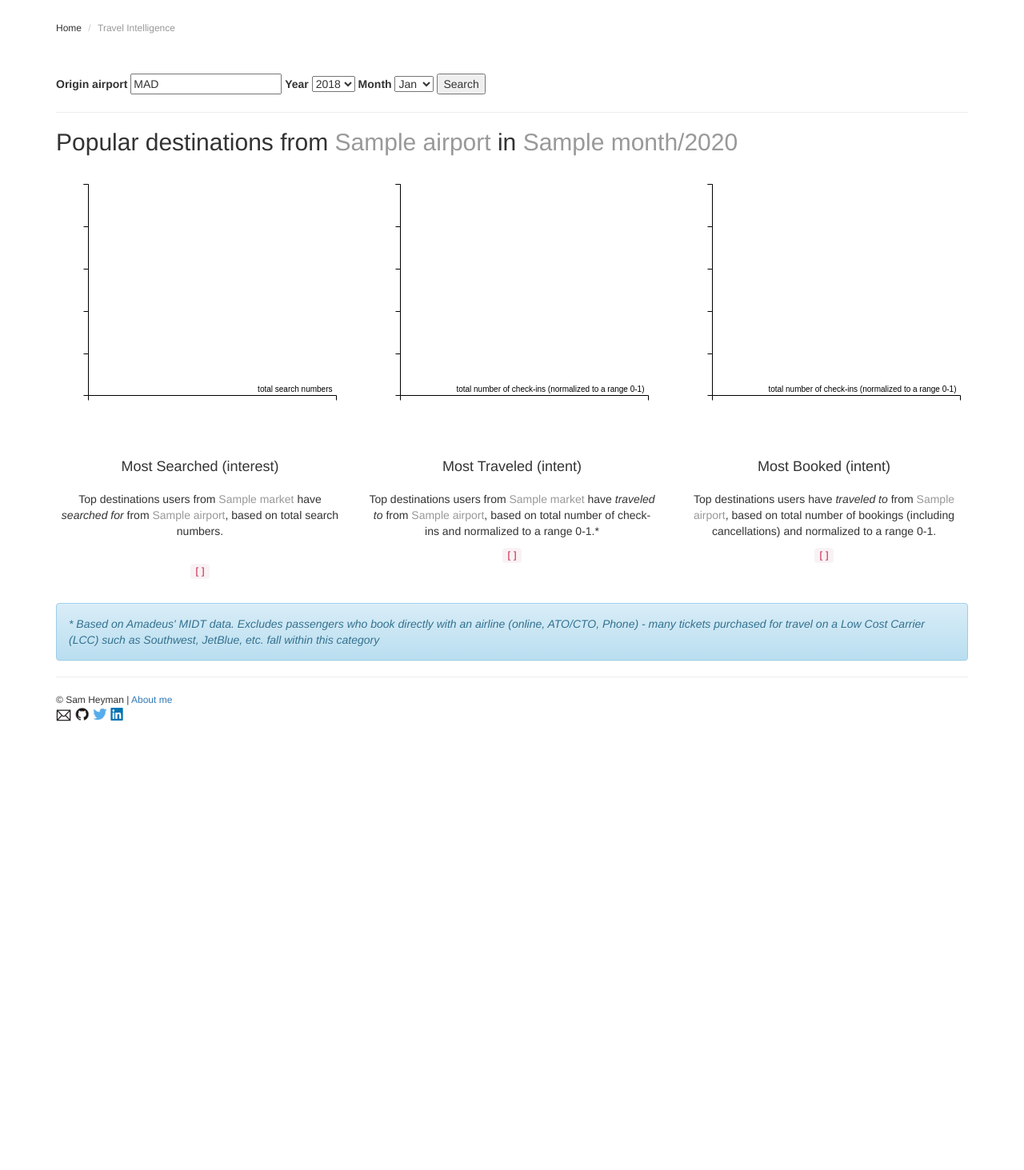
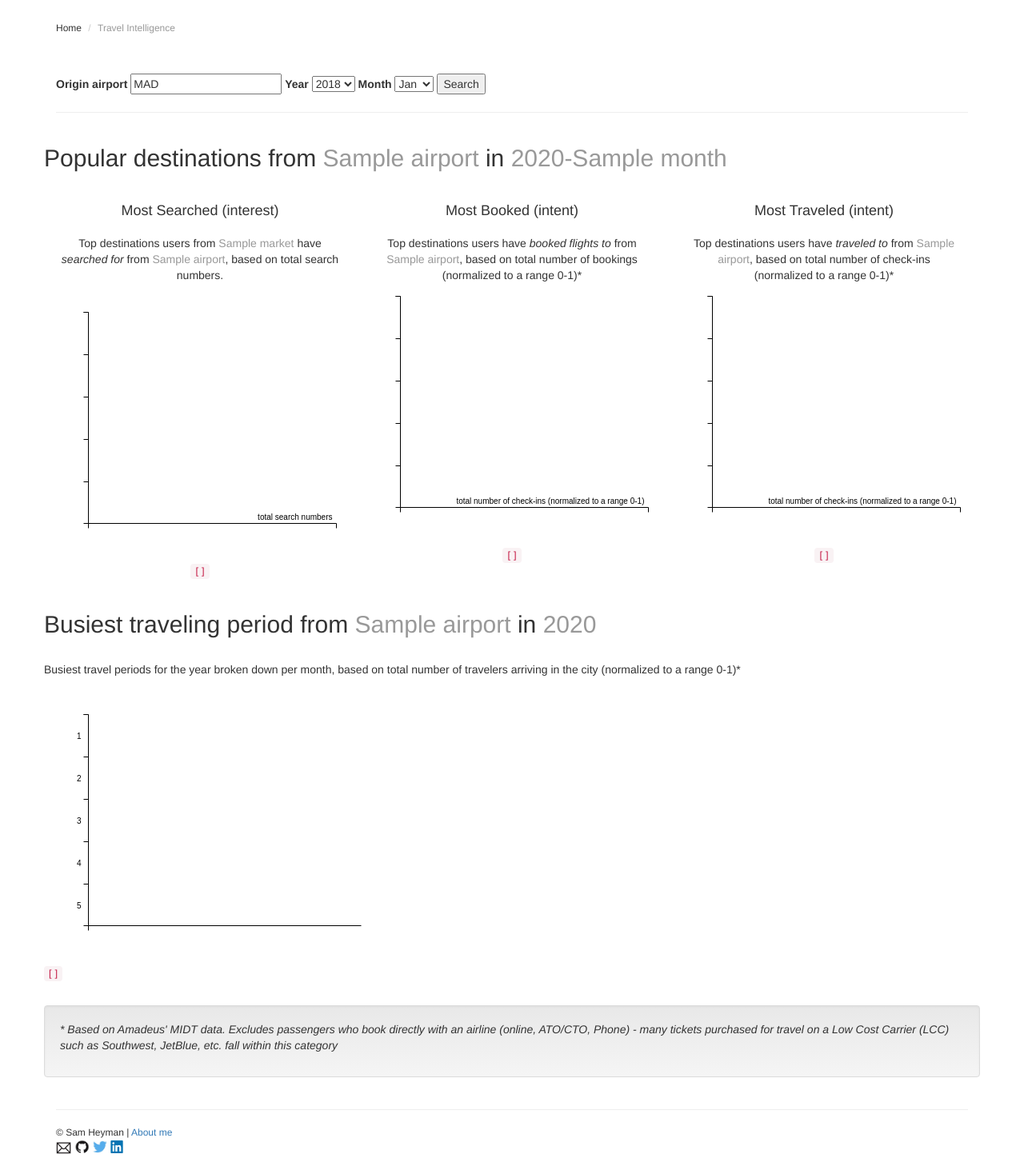
Before and after one commit to samheyman/travel-apis, a Django app: template flights/templates/flights/routes.html in a window 1280 px wide. Shown: the part 51-1514 px from the top of the page at 80% size. Before the commit the page ends 953 px from the top, so only its background shows below. Run offline with Django 3.2, Linux system fonts and the light colour scheme; tables that the repository leaves empty hold one stand-in row (values such as "Sample post"); the template is opened without the code that fills it: values that come from a table or form of the project are taken from there, most other values are stand-ins (such as "Sample title", 1, 10 or a date in 2020); some libraries are stand-ins or nearby versions.

Commit message:
add Busiest Travel Period graph

```diff
--- a/flights/templates/flights/routes.html
+++ b/flights/templates/flights/routes.html
@@ -27,53 +27,59 @@
         {{ form.month }}
         <button type="submit" class="" style="position:relative;top:0;">Search</button>
       </form>
+      <hr>
+
       {% if error_message %}
-
       <div class="alert alert-danger" style="margin-top:20px;">
         Invalid origin or no data available.
       </div>
 
       {% else %}
-      <hr>
-        <h2>Popular destinations from <span class="destinations-results">{{ airport }}</span> in <span class="destinations-results">{{ month }}/{{ year }}</span></h2>
-        <br>
        <!-- Search form -->
        <div class="row">
+        <h2>Popular destinations from <span class="destinations-results">{{ airport }}</span> in <span class="destinations-results">{{ year }}-{{month}}</span></h2>
 
         <div class="col-md-4" style="text-align: center">
-          <div id="destinations_most_searched_chart"></div>
-
             <h4>Most Searched (interest)</h4>
             <p>Top destinations users from <span class="destinations-results">{{ market }}</span> have <em>searched for</em> from <span class="destinations-results">{{ airport }}</span>, based on total search numbers.</p><br/>
+            <div id="destinations_most_searched_chart"></div>
             <code>{{ most_searched_data.xs|safe }}</code>
         </div>
-<!-- col-md-offset-1 -->
+
+        <div class="col-md-4" style="text-align: center">
+            <h4>Most Booked (intent)</h4>
+            <p>Top destinations users have <em>booked flights to</em> from <span class="destinations-results">{{ airport }}</span>, based on total number of bookings<br>(normalized to a range 0-1)*</p>
+            <div id="destinations_most_booked_chart"></div>
+            <code>{{ most_booked_data.xs|safe }}</code>
+        </div>
+
         <div class="col-md-4 " style="text-align: center">
+            <h4>Most Traveled (intent)</h4>
+            <p>Top destinations users have <em>traveled to</em> from <span class="destinations-results">{{ airport }}</span>, based on total number of check-ins<br>(normalized to a range 0-1)*</p>
             <div id="destinations_most_travelled_chart"></div>
-
-          <h4>Most Traveled (intent)</h4>
-          <p>Top destinations users from <span class="destinations-results">{{ market }}</span> have <em>traveled to</em> from <span class="destinations-results">{{ airport }}</span>, based on total number of check-ins and normalized to a range 0-1.*</p>
-
-
             <code>{{ most_travelled_data.xs|safe }}</code>
-
-        </div>
-        <div class="col-md-4" style="text-align: center">
-            <div id="destinations_most_booked_chart"></div>
-
-          <h4>Most Booked (intent)</h4>
-          <p>Top destinations users have <em>traveled to</em> from <span class="destinations-results">{{ airport }}</span>, based on total number of bookings (including cancellations) and normalized to a range 0-1.</p>
-          <code>{{ most_booked_data.xs|safe }}</code>
-
         </div>
       </div>
 
-      <div class="alert alert-info" style="margin-top:30px">
+      <div class="row" style="margin-top:20px">
+        <h2>Busiest traveling period from <span class="destinations-results">{{ airport }}</span> in <span class="destinations-results">{{ year }}</span></h2>
+        <br>
+        <p>Busiest travel periods for the year broken down per month, based on total number of travelers arriving in the city (normalized to a range 0-1)*</p>
+        <div class="col-md-12" style="text-align: center">
+            <p></p><br/>
+            <div id="busiest_period_chart"></div>
+        </div>
+        <code>{{ busiest_period_data.travelers|safe }}</code>
+      </div>
+
+      <div class="row">
+          <div class="well" style="margin-top:30px">
               <p><em>* Based on Amadeus' MIDT data. Excludes passengers who book directly with
                   an airline (online, ATO/CTO, Phone) -
                   many tickets purchased for travel on a Low
                   Cost Carrier (LCC) such as Southwest,
                   JetBlue, etc. fall within this category</em></p>
+          </div>
         </div>
 
       <script type="text/javascript">
@@ -83,6 +89,8 @@
          var most_travelled_data_values = {{ most_travelled_data.travels|safe }};
          var most_booked_data_xs = {{ most_booked_data.xs|safe }};
          var most_booked_data_values = {{ most_booked_data.bookings|safe }};
+         var busiest_period_months = {{ busiest_period_data.months|safe }};
+         var busiest_period_travelers = {{ busiest_period_data.travelers|safe }};
       </script>
       <script type="text/javascript" src="{% static 'js/d3/destinations.js' %}"></script>
       <script>
--- a/static/js/d3/destinations.js
+++ b/static/js/d3/destinations.js
@@ -102,11 +102,44 @@ var chart3 = c3.generate({
   }
 });
 
+var chart4 = c3.generate({
+  bindto: '#busiest_period_chart',
+  data: {
+    //x: 'x',
+    columns: [
+      ['number of travelers', 0, 0, 0, 0, 0],
+    ],
+
+    types: {
+      'number of travelers': 'bar'
+    },
+    colors: {
+      'number of travelers': '#9BCAEB',
+    }
+  },
+  axis : {
+    rotated: true,
+    y: {
+      show: true,
+      label: 'total number of travelers (normalized to a range 0-1)'
+    },
+
+    x : {
+        type: 'category',
+        categories: ['1', '2', '3', '4', '5', '6', '7', '8', '9', '10', '11', '12']
+    }
+  },
+  legend: {
+    hide: true
+  }
+});
+
 
 function load_charts() {
   most_searched_data_xs.shift();
   most_travelled_data_xs.shift();
   most_booked_data_xs.shift();
+  busiest_period_months.shift();
 
   chart1 = c3.generate({
     bindto: '#destinations_most_searched_chart',
@@ -198,6 +231,35 @@ function load_charts() {
       hide: true
     }
   });
+
+  chart4 = c3.generate({
+    bindto: '#busiest_period_chart',
+    data: {
+      columns: [
+        busiest_period_travelers
+      ],
+      types: {
+        'number of travelers': 'bar'
+      },
+      colors: {
+        'number of travelers': '#9BCAEB',
+      }
+    },
+    axis: {
+      rotated: false,
+      y: {
+        show: true,
+        label: 'number of travelers (normalized to a range 0-100)'
+      },
+      x : {
+          type: 'category',
+          categories: busiest_period_months
+      }
+    },
+    legend: {
+      hide: true
+    }
+  });
 }
 
 
```
Also changed, not shown: flights/views.py (+58 -1 lines). Lines whose indentation alone changed are shown as unchanged.
